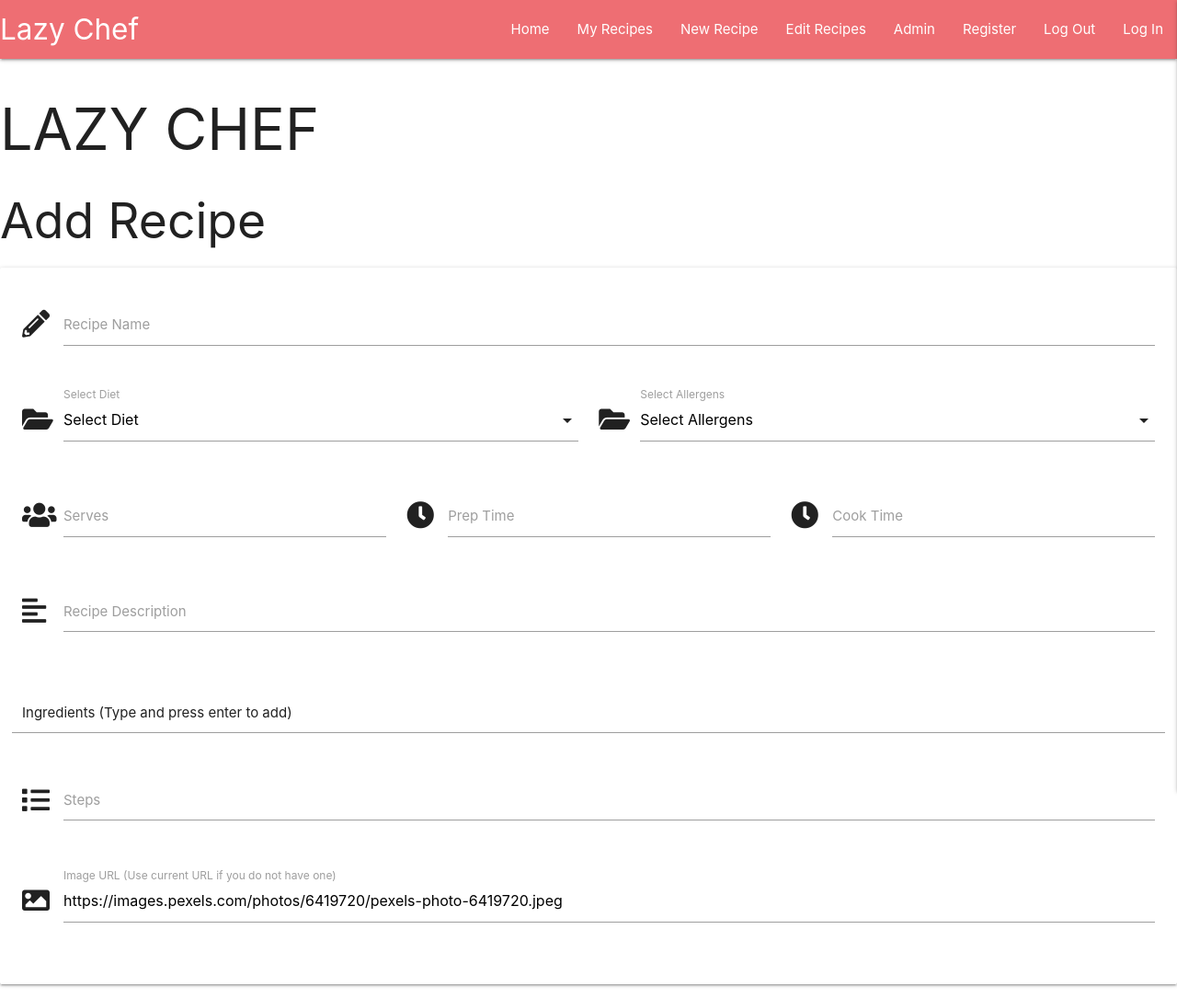
After one commit to ConnorSargent/lazy_chef, a Flask app: page /add_recipe in a window 1280 px wide. The commit adds this page. Shown: the whole page at 92% size. Run offline with Flask 2, Linux system fonts and the light colour scheme; some libraries are stand-ins or nearby versions.

Commit message:
add new recipe template

```diff
--- a/app.py
+++ b/app.py
@@ -97,6 +97,11 @@ def logout():
     return redirect(url_for("login"))
 
 
+@app.route("/add_recipe")
+def add_recipe():
+    return render_template("add_recipe.html")
+
+
 if __name__ == "__main__":
     app.run(host=os.environ.get("IP"),
             port=int(os.environ.get("PORT")),
--- a/static/js/script.js
+++ b/static/js/script.js
@@ -1,4 +1,8 @@
 $(document).ready(function () {
-    $(".sidenav").sidenav({edge: "right"});
+    $(".sidenav").sidenav({
+        edge: "right"
+    });
     $('.tooltipped').tooltip();
+    $('select').formSelect();
+    $('.chips').chips();
 });
--- /dev/null
+++ b/templates/add_recipe.html
@@ -0,0 +1,115 @@
+{% extends "base.html"%}
+
+{% block content%}
+
+<h2>Add Recipe</h2>
+
+<section>
+    <div class="card-panel">
+        <form class="col s12" method="POST" action="{{ url_for('add_recipe') }}">
+
+            <!-- Recipe Name -->
+            <div class="row">
+                <div class="input-field col s12">
+                    <i class="fas fa-pencil-alt prefix"></i>
+                    <input id="recipe_name" type="text" name="recipe_name" minlength="5" maxlength="50" class="validate"
+                        required>
+                    <label for="recipe_name">Recipe Name</label>
+                </div>
+            </div>
+
+            <div class="row">
+
+                <!-- Select Diet -->
+                <div class="input-field col s12 m6">
+                    <i class="fas fa-folder-open prefix"></i>
+                    <select id="diets" name="diets" class="validate" required>
+                        <option value="" disabled selected>Select Diet</option>
+                        {% for diet in diets %}
+                        <option value="{{diets.diet}}">{{diets.diet}}</option>
+                        {% endfor %}
+                    </select>
+                    <label for="diets">Select Diet</label>
+                </div>
+
+                <!-- Select Allergens -->
+                <div class="input-field col s12 m6">
+                    <i class="fas fa-folder-open prefix"></i>
+                    <select id="allergens" name="allergens" class="validate" multiple required>
+                        <option value="" disabled selected>Select Allergens</option>
+                        {% for allergen in allergens %}
+                        <option value="{{allergen.allergen}}">{{allergen.allergen}}</option>
+                        {% endfor %}
+                    </select>
+                    <label for="allergens">Select Allergens</label>
+                </div>
+
+            </div>
+
+            <div class="row">
+
+                <!-- Serves -->
+                <div class="input-field col l4">
+                    <i class="fas fa-users prefix"></i>
+                    <input id="serves" type="text" name="serves" minlength="5" maxlength="10" class="validate">
+                    <label for="serves">Serves</label>
+                </div>
+
+                <!-- Prep Time -->
+                <div class="input-field col l4">
+                    <i class="fas fa-clock prefix"></i>
+                    <input id="prep_time" type="text" name="prep_time" minlength="5" maxlength="10" class="validate">
+                    <label for="prep_time">Prep Time</label>
+                </div>
+
+                <!-- Cook Time -->
+                <div class="input-field col l4">
+                    <i class="fas fa-clock prefix"></i>
+                    <input id="cook_time" type="text" name="cook_time" minlength="5" maxlength="50" class="validate">
+                    <label for="cook_time">Cook Time</label>
+                </div>
+            </div>
+
+            <!-- Recipe Description-->
+            <div class="row">
+                <div class="input-field col s12">
+                    <i class="fas fa-align-left prefix"></i>
+                    <textarea id="description" name="description" minlength="5" maxlength="200"
+                        class="materialize-textarea validate" required></textarea>
+                    <label for="description">Recipe Description</label>
+                </div>
+            </div>
+
+            <!-- Add Ingredient -->
+            <div class="row">
+                <div class="input-field chips chips-placeholder col s12">
+                    Ingredients (Type and press enter to add)
+                    <input class="" id="ingredients" name="ingredients" required>
+                </div>
+            </div>
+
+            <!-- Steps -->
+            <div class="row">
+                <div class="input-field col s12">
+                    <i class="fas fa-list prefix"></i>
+                    <textarea id="steps" class="materialize-textarea validate" name="steps" minlength="5"
+                        maxlength="2000" required></textarea>
+                    <label for="steps">Steps</label>
+                </div>
+            </div>
+
+            <!-- Img Url -->
+            <div class="row">
+                <div class="input-field col s12">
+                    <i class="fas fa-image prefix"></i>
+                    <input id="img_url" type="text" name="img_url" minlength="5" maxlength="400" class="validate"
+                    value="https://images.pexels.com/photos/6419720/pexels-photo-6419720.jpeg">
+                    <label  class="active" for="img_url">Image URL (Use current URL if you do not have one)</label>
+                </div>
+            </div>
+
+        </form>
+    </div>
+</section>
+
+{% endblock %}
--- a/templates/base.html
+++ b/templates/base.html
@@ -28,7 +28,7 @@
                 <ul class="right hide-on-med-and-down">
                     <li><a href="{{ url_for('get_recipes') }}">Home</a></li>
                     <li><a href="{{ url_for('my_recipes', username=session['user']) }}">My Recipes</a></li>
-                    <li><a href="#">New Recipe</a></li>
+                    <li><a href="{{ url_for('add_recipe') }}">New Recipe</a></li>
                     <li><a href="#">Edit Recipes</a></li>
                     <li><a href="#">Admin</a></li>
                     <li><a href="{{ url_for('register') }}">Register</a></li>
@@ -45,7 +45,7 @@
             </li>
             <li><a href="{{ url_for('get_recipes') }}">Home</a></li>
             <li><a href="{{ url_for('my_recipes', username=session['user']) }}">My Recipes</a></li>
-            <li><a href="#">New Recipe</a></li>
+            <li><a href="{{ url_for('add_recipe') }}">New Recipe</a></li>
             <li><a href="#">Edit Recipes</a></li>
             <li><a href="#">Admin</a></li>
             <li><a href="{{ url_for('register') }}">Register</a></li>
```
